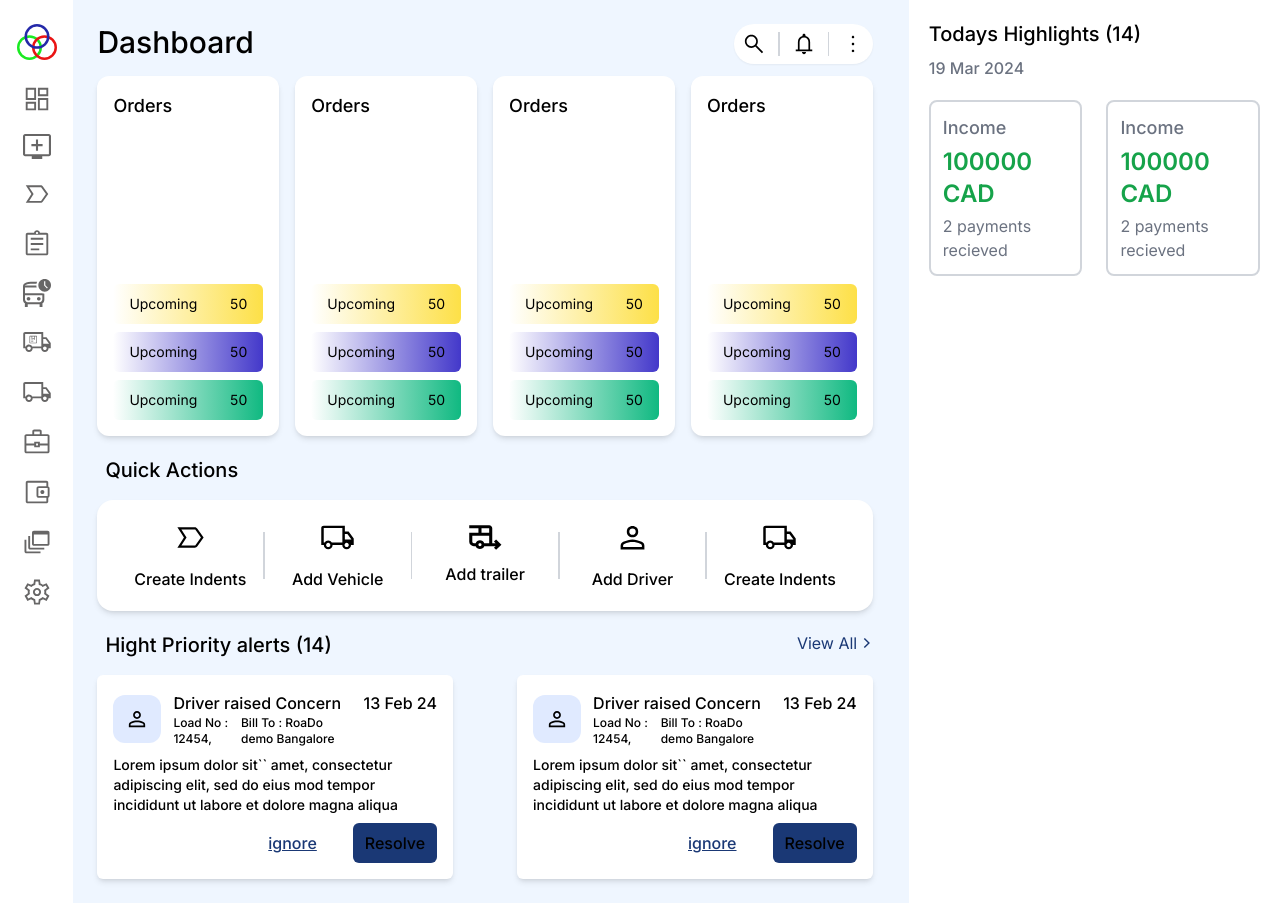
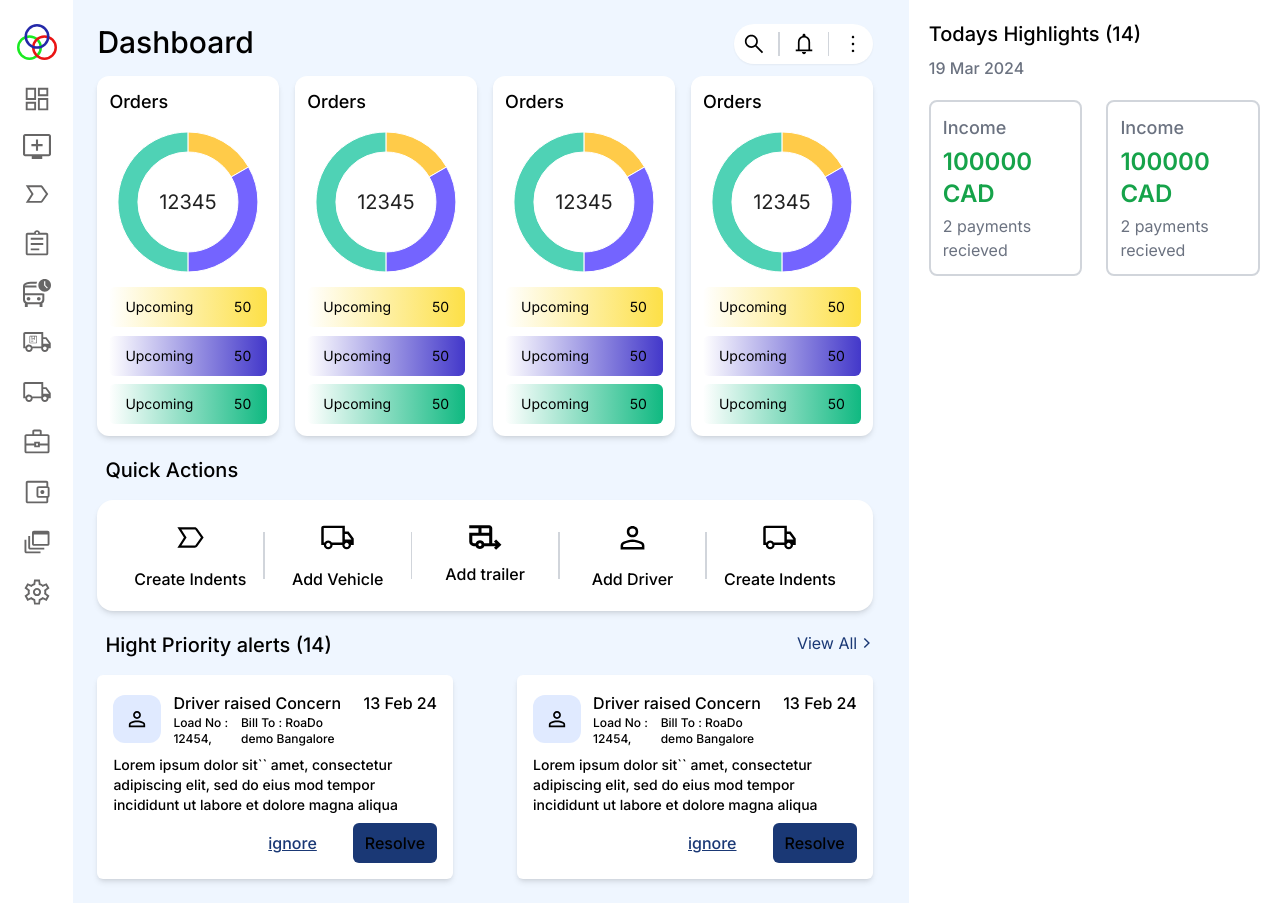
Before and after one commit to majid-2002/demo-website, a Next.js app: page /dashboard in a window 1280 px wide. Built offline with nearby package versions, Linux system fonts and the light colour scheme.

Commit message:
update chart

```diff
--- a/src/app/dashboard/components/Card.tsx
+++ b/src/app/dashboard/components/Card.tsx
@@ -1,10 +1,56 @@
+"use client";
+
 import React from "react";
+import { PieChart } from "@mui/x-charts/PieChart";
+import { useDrawingArea } from "@mui/x-charts";
+import { styled } from "@mui/material/styles";
 
 const Card = () => {
+  const data = [
+    { value: 5, label: "A", color: "#FFCB49" },
+    { value: 10, label: "B", color: "#7464FF" },
+    { value: 15, label: "C", color: "#4FD2B5" },
+  ];
+
+  const size = {
+    width: 400,
+    height: 200,
+  };
+
+  const StyledText = styled("text")(({ theme }) => ({
+    fill: theme.palette.text.primary,
+    textAnchor: "middle",
+    dominantBaseline: "central",
+    fontSize: 20,
+  }));
+
+  function PieCenterLabel({ children }: { children: React.ReactNode }) {
+    const { width, height, left, top } = useDrawingArea();
+    return (
+      <StyledText x={left + width / 2} y={top + height / 2} className="text-sm">
+        {children}
+      </StyledText>
+    );
+  }
+
   return (
-    <div className="flex flex-col gap-y-5  w-full bg-white p-4 rounded-xl shadow-md h-[360px]">
+    <div className="flex flex-col  w-full bg-white p-3 rounded-xl shadow-md h-[360px]">
       <h3 className=" text-lg w-full text-black font-medium">Orders</h3>
-      <div className="h-[420px]"></div>
+      <div className="h-[420px] w-full flex items-center justify-center">
+        <PieChart
+          series={[{ data, innerRadius: 50, outerRadius: 70 }]}
+          {...size}
+          margin={{ right: 5 }}
+          width={150}
+          height={150}
+          slotProps={{
+            legend: { hidden: true },
+          }}
+          className="w-full h-full"
+        >
+          <PieCenterLabel>12345</PieCenterLabel>
+        </PieChart>
+      </div>
       <div className=" w-full justify-between h-full gap-y-2 flex flex-col">
         <div className="rounded-md text-base bg-gradient-to-r h-10 px-4 from-white items-center to-yellow-300 w-full text-black flex justify-between ">
           <p className="text-sm">Upcoming</p>
```
Also changed, not shown: package.json (+11 -3 lines), 1 other file (tests, documents, lock files or other folders).
